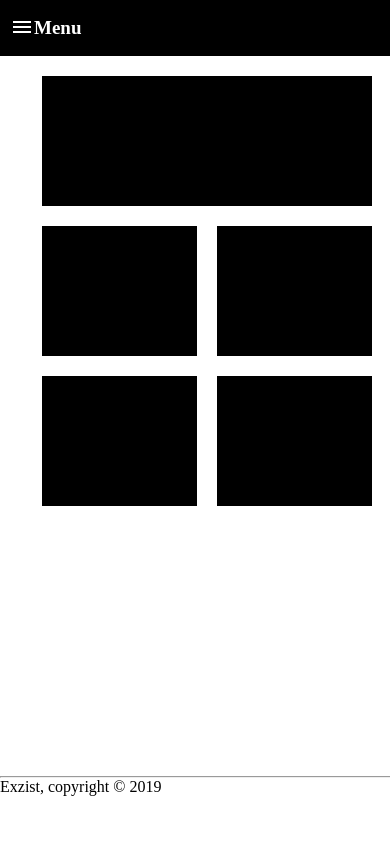
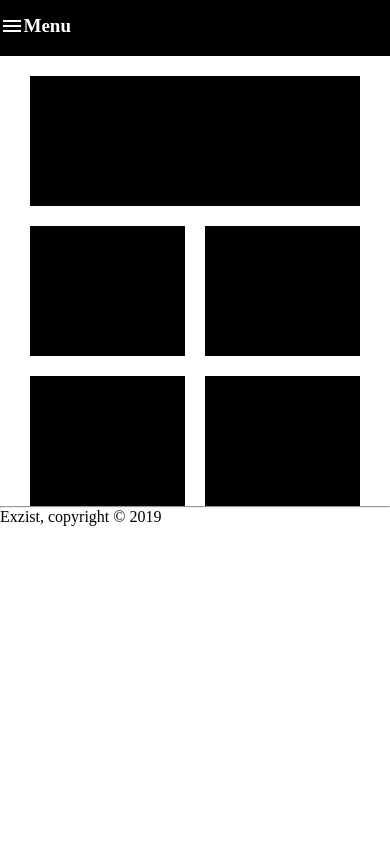
Before and after one commit to cjohansen96/APPGRUPPE2, a PHP site: page / in a window 390 px wide. Run offline with PHP 8.4, Linux system fonts and the light colour scheme.

Commit message:
bytta til grid på index og top.php
byttet til grid på index og top.php og laget egen css for top.php. Kun skalert for mobil nå.

```diff
--- a/css/style_index.css
+++ b/css/style_index.css
@@ -1,60 +1,57 @@
+/*kun skalert for mobil nå*/
+/*Innholdet på siden*/
+*{
+  margin: 0;
+  padding: 0;
+}
+.content{
+	display: grid;
+	grid-template-columns:1fr 1fr 1fr 1fr;
+	grid-template-rows: 1fr 1fr 1fr;
+	grid-template-areas:
+	". card card ."
+	". card1 card2 ."
+	". card3 card4 .";
+	background-color: white;
+	grid-column-gap: 20px;
+	grid-row-gap: 20px;
+}
+.card{
+	grid-area: card;
+	background-color: black;
+	height: 130px;
+	width: 330px;
+}
+.card1{
+	grid-area: card1;
+	background-color: black;
+	height: 130px;
+	width: 155px;
+}
+.card2{
+	grid-area: card2;
+	background-color: black;
+	height: 130px;
+	width: 155px;
+}
+.card3{
+	grid-area: card3;
+	background-color: black;
+	height: 130px;
+	width: 155px;
+}
+.card4{
+	grid-area: card4;
+	background-color: black;
+	height: 130px;
+	width: 155px;
+}
+
+@media screen and (max-width: 430px){
+
+}
+
+@media(min-width:745px){
 
 
-
-* {
-	margin: 0;
-	padding: 0;  /* Nullstiller browser */
 }
-/*Setter max width og height for for hele vinduet til mobil*/
-body{
-	width: 414px;
-	height: 736px;
-}
-/*Navbaren på toppen*/
-.nav{
-	width: 414px;
-	height: 56px;
-	background-color: #000000;
-}
-img:nth-of-type(1){
-	margin-top: 15px;
-	margin-left: 10px;
-	float: left;
-}
-#Menutxt{
-	color: white;
-	float: left;
-	font-size: 19px;
-	margin-top: 17px;
-}
-/*Innholdet på siden*/
-.content{
-	height: 700px;
-	width: 414px;
-	background-color: white;
-}
-.salebox{
-	height: 130px;
-	width: 330px;
-	background-color: black;
-	margin-left: 42px;
-	margin-right: 42px;
-	margin-top: 20px;
-}
-.leftbox{
-	height: 130px;
-	width: 155px;
-	background-color: black;
-	margin-top: 20px;
-	margin-left: 42px;
-	float: left;
-}
-.rightbox{
-	height: 130px;
-	width: 155px;
-	background-color: black;
-	margin-top: 20px;
-	margin-right: 42px;
-	margin-left: 20px;
-	float: left;
-}
--- /dev/null
+++ b/css/style_top.css
@@ -0,0 +1,35 @@
+/*kun skalert for mobil nå*/
+/*header/nav*/
+*{
+  margin: 0;
+  padding: 0;
+}
+.grid{
+  display: grid;
+  grid-template-columns: 5% 5% 90%;
+  grid-template-rows: 1fr;
+  background-color: black;
+  height: 56px;
+  margin-bottom: 20px;
+}
+/*manyen*/
+.item1{
+  align-self: center;
+}
+/*teksten*/
+.item2{
+  color: white;
+  font-size: 9.5px;
+  margin-left: 4px;
+  margin-bottom: 4px;
+  align-self: center;
+}
+
+@media screen and (max-width: 430px){
+
+}
+
+@media(min-width:745px){
+
+
+}
--- a/index.php
+++ b/index.php
@@ -3,25 +3,24 @@
   require 'top.php';
 ?>
 
-	 <!-- Top -->
-<header class="masthead">
+<link rel="stylesheet" href="css/style_index.css">
 <body>
 
 <div class="content">
-	<div class="salebox">
-
+	<div class="card">
+		<p>1</p>
 	</div>
-	<div class="leftbox">
-
+	<div class="card1">
+		<p>2</p>
 	</div>
-	<div class="rightbox">
-
+	<div class="card2">
+		<p>3</p>
 	</div>
-	<div class="leftbox">
-
+	<div class="card3">
+		<p>4</p>
 	</div>
-	<div class="rightbox">
-
+	<div class="card4">
+		<p>5</p>
 	</div>
 
 </div>
--- a/top.php
+++ b/top.php
@@ -5,12 +5,18 @@
 <title>Exizt</title>
 <meta charset="utf-8">
 <meta name="viewport" content="width=device-width, initial-scale=1.0">
-<link rel="stylesheet" href="css/style_index.css">
+<link rel="stylesheet" href="css/style_top.css">
 </head>
 
 <body>
-	<div class="nav">
+	<div class="grid">
+		<div class="item1">
 			<img src="Bilder/Navmeny.png">
-			<h1 id="Menutxt">Menu</h1>
+		</div>
+		<div class="item2">
+			<h1>Menu</h1>
+		</div>
 	</div>
 </body>
+
+</html>
```
